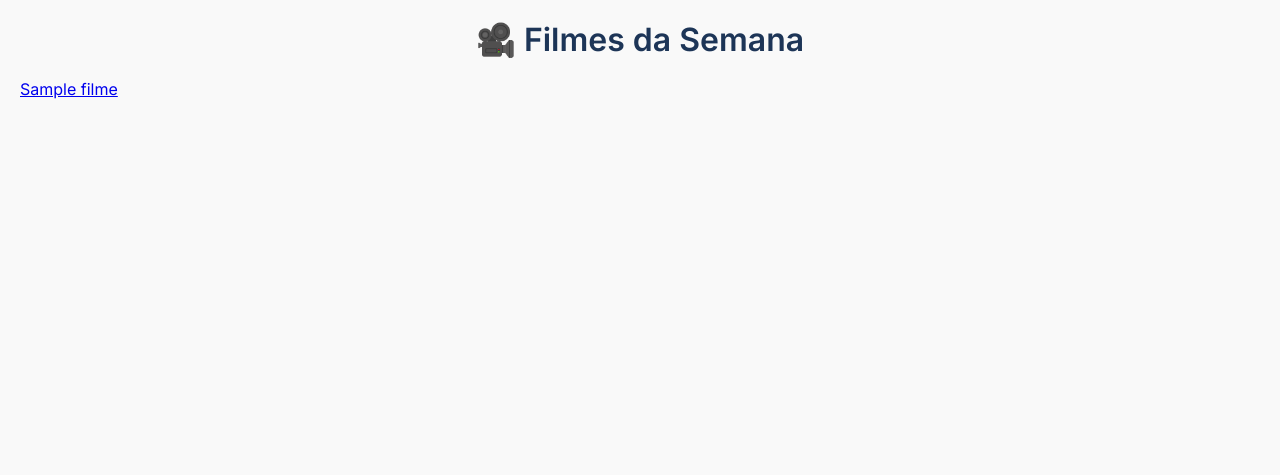
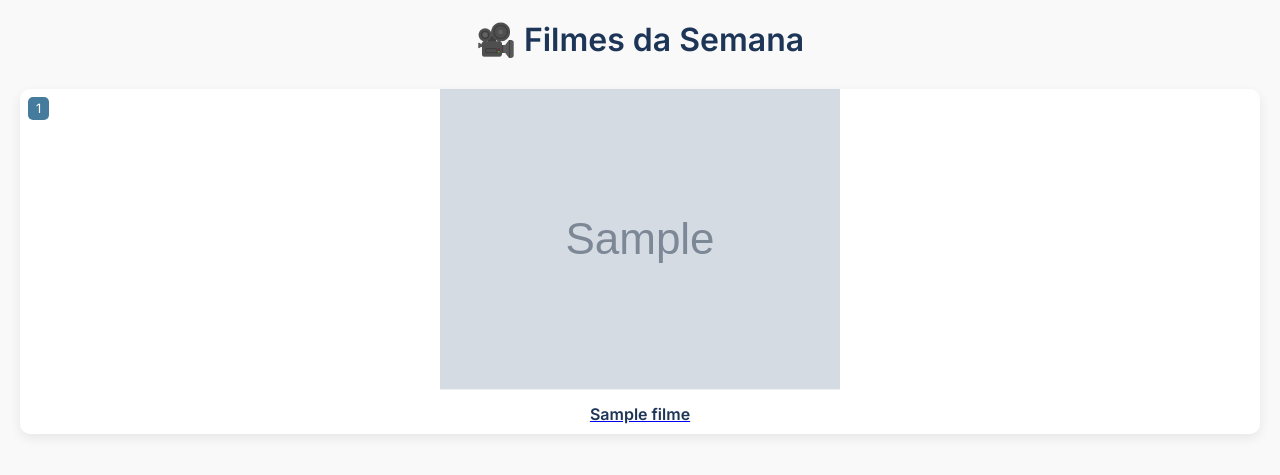
Before and after one commit to EduardoLBorges/Clube-do-filme, a Flask app: page / in a window 1280 px wide. Shown: the top 475 px of the page. Run offline with Flask 3, Linux system fonts and the light colour scheme; grey boxes marked "Sample" are stand-in pictures; a database or web service that is not in the repository returns one stand-in record (values such as "Sample title"); some libraries are stand-ins or nearby versions.

Commit message:
feat: update home page layout to display movie images and titles in a grid format

```diff
--- a/app.py
+++ b/app.py
@@ -17,7 +17,7 @@ def get_connection():
 def home():
     conn = get_connection()
     cur = conn.cursor()
-    cur.execute("SELECT id, titulo FROM filmes ORDER BY data_postagem DESC")
+    cur.execute("SELECT id, titulo, imagem_url FROM filmes")
     filmes = cur.fetchall()
     cur.close()
     conn.close()
--- a/static/style.css
+++ b/static/style.css
@@ -144,12 +144,6 @@ h1 {
   overflow-wrap: break-word;
 }
 
-ul {
-  list-style: none;
-  margin-top: 8px;
-  padding-left: 0;
-}
-
 textarea {
   resize: vertical;
 }
@@ -175,3 +169,50 @@ footer {
 .estrela.ativa {
   color: #f5b301;
 }
+
+.filmes-grid {
+  display: grid;
+  grid-template-columns: repeat(auto-fit, minmax(400px, 1fr));
+  gap: 20px;
+  margin-top: 30px;
+}
+
+.filme-item {
+  background: white;
+  border-radius: 10px;
+  box-shadow: 0 4px 12px rgba(0,0,0,0.08);
+  overflow: hidden;
+  text-align: center;
+  position: relative;
+  transition: transform 0.3s;
+}
+
+.filme-item:hover {
+  transform: scale(1.03);
+}
+
+.filme-item img {
+  width: auto;
+  height: auto;
+  border-bottom: 1px solid #eee;
+  max-height: 500px;
+  max-width: auto;
+}
+
+.filme-item .titulo {
+  padding: 10px;
+  font-weight: 600;
+  color: #1d3557;
+  font-size: 1rem;
+}
+
+.numero {
+  position: absolute;
+  top: 8px;
+  left: 8px;
+  background: #457b9d;
+  color: white;
+  font-size: 0.8rem;
+  padding: 4px 8px;
+  border-radius: 5px;
+}
--- a/templates/home.html
+++ b/templates/home.html
@@ -2,6 +2,7 @@
 <html lang="pt-br">
 <head>
   <meta charset="UTF-8">
+  <meta name="viewport" content="width=device-width, initial-scale=1.0">
   <title>Clube do Filme</title>
   <link href="https://fonts.googleapis.com/css2?family=Inter:wght@400;600&display=swap" rel="stylesheet">
   <link rel="stylesheet" href="{{ url_for('static', filename='style.css') }}">
@@ -9,10 +10,17 @@
 <body>
   <h1>🎥 Filmes da Semana</h1>
 
-  <ul>
-    {% for f in filmes %}
-      <li><a href="{{ url_for('filme', filme_id=f[0]) }}">{{ f[1] }}</a></li>
-    {% endfor %}
-  </ul>
+    <div class="filmes-grid">
+      {% for f in filmes %}
+        <div class="filme-item">
+          <div class="numero">{{ loop.index }}</div>
+          <a href="{{ url_for('filme', filme_id=f[0]) }}">
+            <img src="{{ f[2] }}" alt="{{ f[1] }}">
+            <div class="titulo">{{ f[1] }}</div>
+          </a>
+        </div>
+      {% endfor %}
+    </div>
+
 </body>
 </html>
```
